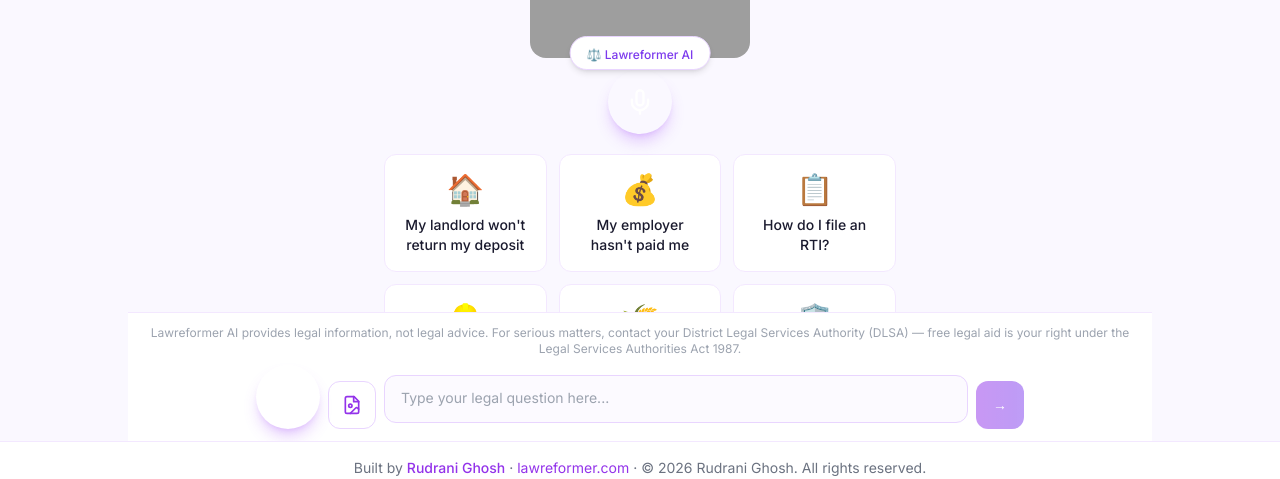
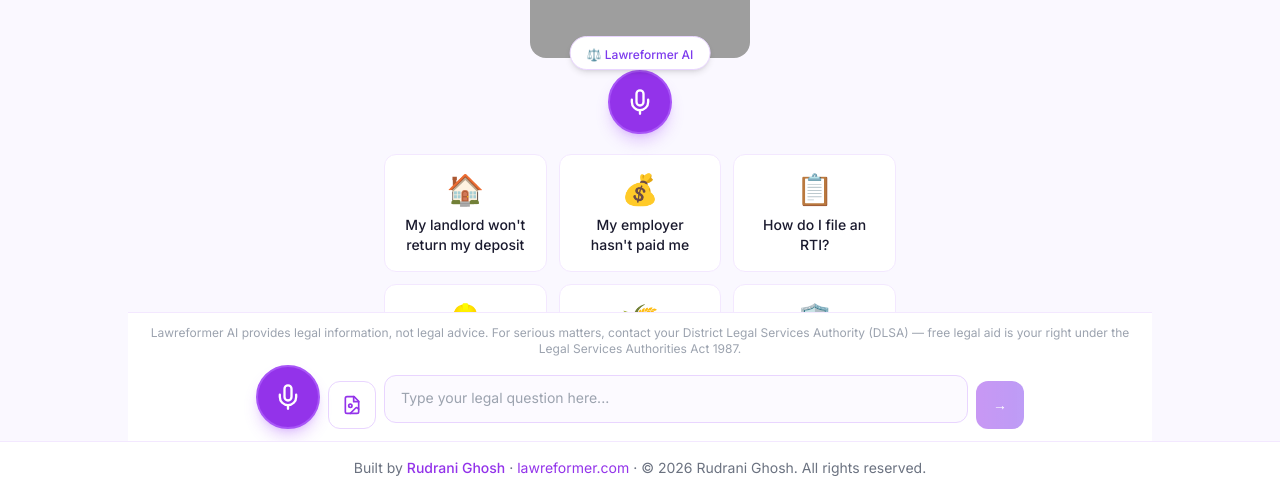
Before and after one commit to RudraniGhosh24/lawreform, a Next.js app in the folder frontend/: page / in a window 1280 px wide. Shown: the part 306-785 px from the top of the page. Built offline with nearby package versions, Linux system fonts and the light colour scheme; grey boxes are pictures that could not be loaded.

Commit message:
Fix mic button: solid purple with border for visibility

```diff
--- a/frontend/src/components/VoiceButton.jsx
+++ b/frontend/src/components/VoiceButton.jsx
@@ -6,10 +6,10 @@
   return (
     <button
       onClick={onToggle}
-      className={`relative w-16 h-16 rounded-full flex items-center justify-center transition-all duration-200 min-w-[64px] min-h-[64px] ${
+      className={`relative w-16 h-16 rounded-full flex items-center justify-center transition-all duration-200 min-w-[64px] min-h-[64px] border-2 ${
         isListening
-          ? 'bg-red-500 text-white mic-pulse shadow-lg shadow-red-500/30'
-          : 'bg-brand-gradient text-white hover:opacity-90 shadow-lg shadow-brand-500/30'
+          ? 'bg-red-500 border-red-400 text-white mic-pulse shadow-lg shadow-red-500/30'
+          : 'bg-brand-600 border-brand-500 text-white hover:bg-brand-700 shadow-lg shadow-brand-500/30'
       }`}
       aria-label={isListening ? 'Stop recording' : 'Start recording'}
       aria-pressed={isListening}
```
